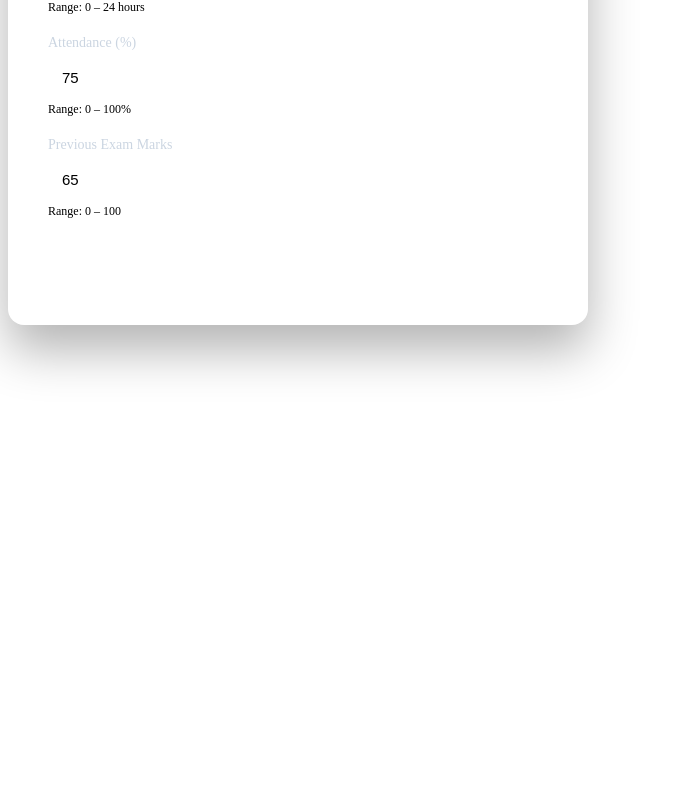
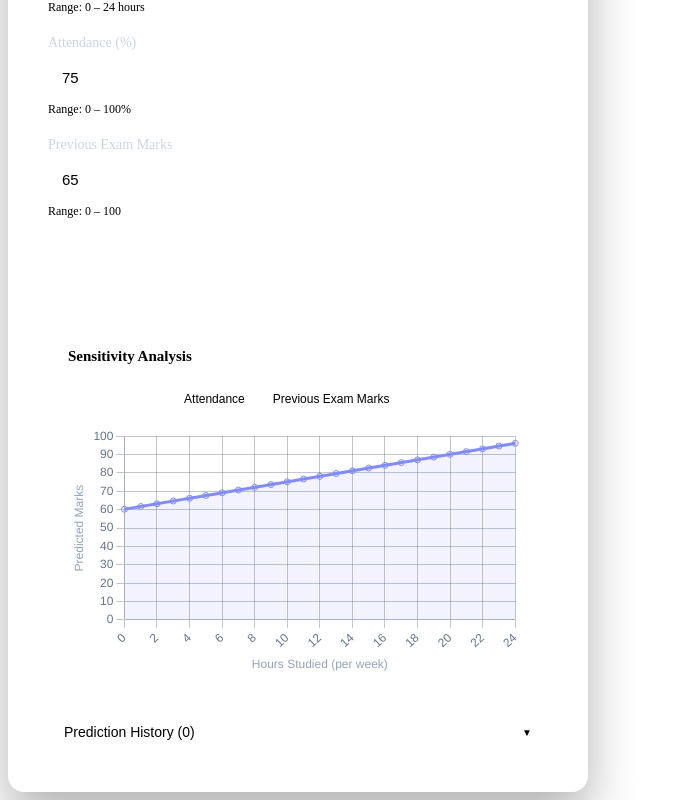
Before and after one commit to Salmankabir12/AI-Student-Predictor, a SvelteKit app in the folder frontend/: page / in a window 1280 px wide. Shown: the part 252-1052 px from the top of the page, without its empty margins (0-674 px from the left). Before the commit the page ends 800 px from the top, so only its background shows below. Built offline with nearby package versions, Linux system fonts and the light colour scheme.

Commit message:
feat: add prediction history + sensitivity chart dashboard

```diff
--- a/frontend/package.json
+++ b/frontend/package.json
@@ -20,5 +20,8 @@
     "typescript": "^5.0.0",
     "vite": "^6.0.0",
     "vitest": "^2.1.9"
+  },
+  "dependencies": {
+    "chart.js": "^4.5.1"
   }
 }
--- /dev/null
+++ b/frontend/src/lib/components/PredictionChart.svelte
@@ -0,0 +1,183 @@
+<script lang="ts">
+  import { onDestroy } from 'svelte';
+  import Chart from 'chart.js/auto';
+
+  let { hours = 5, attendance = 75, previousMarks = 65 } = $props();
+
+  const COEFFICIENTS = [1.4948909, 0.19169791, 0.5830761];
+  const INTERCEPT = 7.9676971435546875;
+
+  function predict(h: number, a: number, p: number): number {
+    return COEFFICIENTS[0] * h + COEFFICIENTS[1] * a + COEFFICIENTS[2] * p + INTERCEPT;
+  }
+
+  type Mode = 'hours' | 'attendance' | 'previous_marks';
+  let mode = $state<Mode>('hours');
+
+  let canvas: HTMLCanvasElement;
+  let chart: Chart | null = null;
+
+  const MODE_LABELS: Record<Mode, string> = {
+    hours: 'Hours Studied (per week)',
+    attendance: 'Attendance (%)',
+    previous_marks: 'Previous Exam Marks',
+  };
+
+  const MODE_RANGES: Record<Mode, { min: number; max: number; step: number }> = {
+    hours: { min: 0, max: 24, step: 1 },
+    attendance: { min: 0, max: 100, step: 5 },
+    previous_marks: { min: 0, max: 100, step: 5 },
+  };
+
+  function buildChartData() {
+    const range = MODE_RANGES[mode];
+    const labels: number[] = [];
+    const values: number[] = [];
+    for (let v = range.min; v <= range.max; v += range.step) {
+      labels.push(Math.round(v * 10) / 10);
+      let h = mode === 'hours' ? v : hours;
+      let a = mode === 'attendance' ? v : attendance;
+      let p = mode === 'previous_marks' ? v : previousMarks;
+      values.push(Math.round(predict(h, a, p) * 100) / 100);
+    }
+
+    let currentValue = mode === 'hours' ? hours : mode === 'attendance' ? attendance : previousMarks;
+
+    return { labels, values, currentValue };
+  }
+
+  function renderChart() {
+    const { labels, values, currentValue } = buildChartData();
+
+    if (chart) {
+      chart.data.labels = labels;
+      chart.data.datasets[0].data = values;
+      chart.update('none');
+      return;
+    }
+
+    chart = new Chart(canvas, {
+      type: 'line',
+      data: {
+        labels,
+        datasets: [{
+          label: 'Predicted Marks',
+          data: values,
+          borderColor: '#818cf8',
+          backgroundColor: 'rgba(129, 140, 248, 0.1)',
+          fill: true,
+          tension: 0.3,
+          pointRadius: 3,
+          pointHoverRadius: 5,
+        }],
+      },
+      options: {
+        responsive: true,
+        maintainAspectRatio: false,
+        animation: { duration: 0 },
+        plugins: {
+          legend: { display: false },
+          tooltip: {
+            backgroundColor: '#1e293b',
+            titleColor: '#e2e8f0',
+            bodyColor: '#94a3b8',
+            borderColor: '#334155',
+            borderWidth: 1,
+          },
+        },
+        scales: {
+          x: {
+            title: { display: true, text: MODE_LABELS[mode], color: '#94a3b8' },
+            ticks: { color: '#64748b' },
+            grid: { color: 'rgba(51, 65, 85, 0.3)' },
+          },
+          y: {
+            title: { display: true, text: 'Predicted Marks', color: '#94a3b8' },
+            min: 0,
+            max: 100,
+            ticks: { color: '#64748b' },
+            grid: { color: 'rgba(51, 65, 85, 0.3)' },
+          },
+        },
+      },
+    });
+  }
+
+  $effect(() => {
+    hours; attendance; previousMarks; mode;
+    if (canvas) renderChart();
+  });
+
+  onDestroy(() => {
+    chart?.destroy();
+  });
+</script>
+
+<div class="chart-section">
+  <div class="chart-header">
+    <h3>Sensitivity Analysis</h3>
+    <div class="mode-tabs">
+      {#each Object.entries(MODE_LABELS) as [key, label]}
+        <button
+          class="mode-tab"
+          class:active={mode === key}
+          onclick={() => mode = key as Mode}
+        >
+          {label.split('(')[0].trim()}
+        </button>
+      {/each}
+    </div>
+  </div>
+  <div class="chart-wrapper">
+    <canvas bind:this={canvas}></canvas>
+  </div>
+</div>
+
+<style>
+  .chart-section {
+    margin-top: 28px;
+    padding: 20px;
+    border-radius: 12px;
+    background: var(--bg-primary);
+    border: 1px solid var(--border);
+  }
+  .chart-header {
+    display: flex;
+    justify-content: space-between;
+    align-items: center;
+    margin-bottom: 16px;
+    flex-wrap: wrap;
+    gap: 8px;
+  }
+  .chart-header h3 {
+    font-size: 15px;
+    font-weight: 600;
+    color: var(--text-primary);
+  }
+  .mode-tabs {
+    display: flex;
+    gap: 4px;
+  }
+  .mode-tab {
+    padding: 4px 12px;
+    border: 1px solid var(--border);
+    border-radius: 6px;
+    background: transparent;
+    color: var(--text-secondary);
+    font-size: 12px;
+    cursor: pointer;
+    transition: all 0.15s;
+  }
+  .mode-tab:hover {
+    border-color: var(--accent-start);
+    color: var(--text-primary);
+  }
+  .mode-tab.active {
+    background: var(--accent-start);
+    border-color: var(--accent-start);
+    color: white;
+  }
+  .chart-wrapper {
+    height: 250px;
+  }
+</style>
--- /dev/null
+++ b/frontend/src/lib/components/PredictionHistory.svelte
@@ -0,0 +1,139 @@
+<script lang="ts">
+  import { history, clearHistory, type HistoryEntry } from '$lib/stores/history';
+
+  let isOpen = $state(false);
+
+  function formatDate(ts: number): string {
+    return new Date(ts).toLocaleString();
+  }
+</script>
+
+<div class="history-section">
+  <button class="toggle-btn" onclick={() => isOpen = !isOpen}>
+    <span>Prediction History ({$history.length})</span>
+    <span class="chevron" class:open={isOpen}>▼</span>
+  </button>
+
+  {#if isOpen}
+    <div class="history-content">
+      {#if $history.length === 0}
+        <p class="empty">No predictions yet.</p>
+      {:else}
+        <div class="history-actions">
+          <button class="clear-btn" onclick={clearHistory}>Clear All</button>
+        </div>
+        <div class="history-list">
+          {#each $history as entry (entry.id)}
+            <div class="history-item">
+              <div class="item-header">
+                <span class="item-marks">{entry.predicted_marks}</span>
+                <span class="item-time">{formatDate(entry.timestamp)}</span>
+              </div>
+              <div class="item-details">
+                Hours: {entry.hours} · Attendance: {entry.attendance}% · Previous: {entry.previous_marks}
+              </div>
+            </div>
+          {/each}
+        </div>
+      {/if}
+    </div>
+  {/if}
+</div>
+
+<style>
+  .history-section {
+    margin-top: 16px;
+  }
+  .toggle-btn {
+    width: 100%;
+    display: flex;
+    justify-content: space-between;
+    align-items: center;
+    padding: 12px 16px;
+    border: 1px solid var(--border);
+    border-radius: 10px;
+    background: var(--bg-card);
+    color: var(--text-primary);
+    font-size: 14px;
+    font-weight: 500;
+    cursor: pointer;
+    transition: border-color 0.15s;
+  }
+  .toggle-btn:hover {
+    border-color: var(--accent-start);
+  }
+  .chevron {
+    transition: transform 0.2s;
+    font-size: 10px;
+    color: var(--text-muted);
+  }
+  .chevron.open {
+    transform: rotate(180deg);
+  }
+  .history-content {
+    margin-top: 8px;
+    padding: 16px;
+    border-radius: 10px;
+    background: var(--bg-primary);
+    border: 1px solid var(--border);
+  }
+  .empty {
+    color: var(--text-muted);
+    font-size: 13px;
+    text-align: center;
+    padding: 20px;
+  }
+  .history-actions {
+    display: flex;
+    justify-content: flex-end;
+    margin-bottom: 8px;
+  }
+  .clear-btn {
+    padding: 4px 10px;
+    border: 1px solid rgba(239,68,68,0.3);
+    border-radius: 6px;
+    background: transparent;
+    color: var(--error-text);
+    font-size: 11px;
+    cursor: pointer;
+    transition: background 0.15s;
+  }
+  .clear-btn:hover {
+    background: var(--error-bg);
+  }
+  .history-list {
+    display: flex;
+    flex-direction: column;
+    gap: 6px;
+    max-height: 300px;
+    overflow-y: auto;
+  }
+  .history-item {
+    padding: 10px 12px;
+    border-radius: 8px;
+    background: var(--bg-card);
+    border: 1px solid var(--border);
+  }
+  .item-header {
+    display: flex;
+    justify-content: space-between;
+    align-items: center;
+    margin-bottom: 4px;
+  }
+  .item-marks {
+    font-size: 18px;
+    font-weight: 700;
+    background: var(--gradient-text);
+    -webkit-background-clip: text;
+    -webkit-text-fill-color: transparent;
+    background-clip: text;
+  }
+  .item-time {
+    font-size: 11px;
+    color: var(--text-muted);
+  }
+  .item-details {
+    font-size: 12px;
+    color: var(--text-secondary);
+  }
+</style>
--- /dev/null
+++ b/frontend/src/lib/stores/history.ts
@@ -0,0 +1,50 @@
+import { writable } from 'svelte/store';
+
+export interface HistoryEntry {
+  id: string;
+  timestamp: number;
+  hours: number;
+  attendance: number;
+  previous_marks: number;
+  predicted_marks: number;
+}
+
+const STORAGE_KEY = 'prediction_history';
+const MAX_ENTRIES = 100;
+
+function loadHistory(): HistoryEntry[] {
+  try {
+    const raw = localStorage.getItem(STORAGE_KEY);
+    return raw ? JSON.parse(raw) : [];
+  } catch {
+    return [];
+  }
+}
+
+function saveHistory(entries: HistoryEntry[]): void {
+  try {
+    localStorage.setItem(STORAGE_KEY, JSON.stringify(entries));
+  } catch {
+    // storage full or unavailable
+  }
+}
+
+const initial = loadHistory();
+export const history = writable<HistoryEntry[]>(initial);
+
+history.subscribe((entries) => saveHistory(entries));
+
+export function addEntry(entry: Omit<HistoryEntry, 'id' | 'timestamp'>): void {
+  history.update((entries) => {
+    const newEntry: HistoryEntry = {
+      ...entry,
+      id: crypto.randomUUID(),
+      timestamp: Date.now(),
+    };
+    return [newEntry, ...entries].slice(0, MAX_ENTRIES);
+  });
+}
+
+export function clearHistory(): void {
+  history.set([]);
+}
--- a/frontend/src/routes/+page.svelte
+++ b/frontend/src/routes/+page.svelte
@@ -1,5 +1,8 @@
 <script lang="ts">
   import { predict, ApiError, type PredictRequest } from '$lib/api';
+  import PredictionChart from '$lib/components/PredictionChart.svelte';
+  import PredictionHistory from '$lib/components/PredictionHistory.svelte';
+  import { addEntry } from '$lib/stores/history';
 
   let hours = 5;
   let attendance = 75;
@@ -22,6 +25,12 @@
       };
       const res = await predict(data);
       result = res.predicted_marks;
+      addEntry({
+        hours: data.hours,
+        attendance: data.attendance,
+        previous_marks: data.previous_marks,
+        predicted_marks: res.predicted_marks,
+      });
     } catch (err) {
       if (err instanceof ApiError) {
         error = err.message;
@@ -78,6 +87,9 @@
   {#if error}
     <div class="error">{error}</div>
   {/if}
+
+  <PredictionChart {hours} {attendance} previousMarks={previousMarks} />
+  <PredictionHistory />
 </div>
 
 <style>
```
Also changed, not shown: 1 other file (tests, documents, lock files or other folders).
